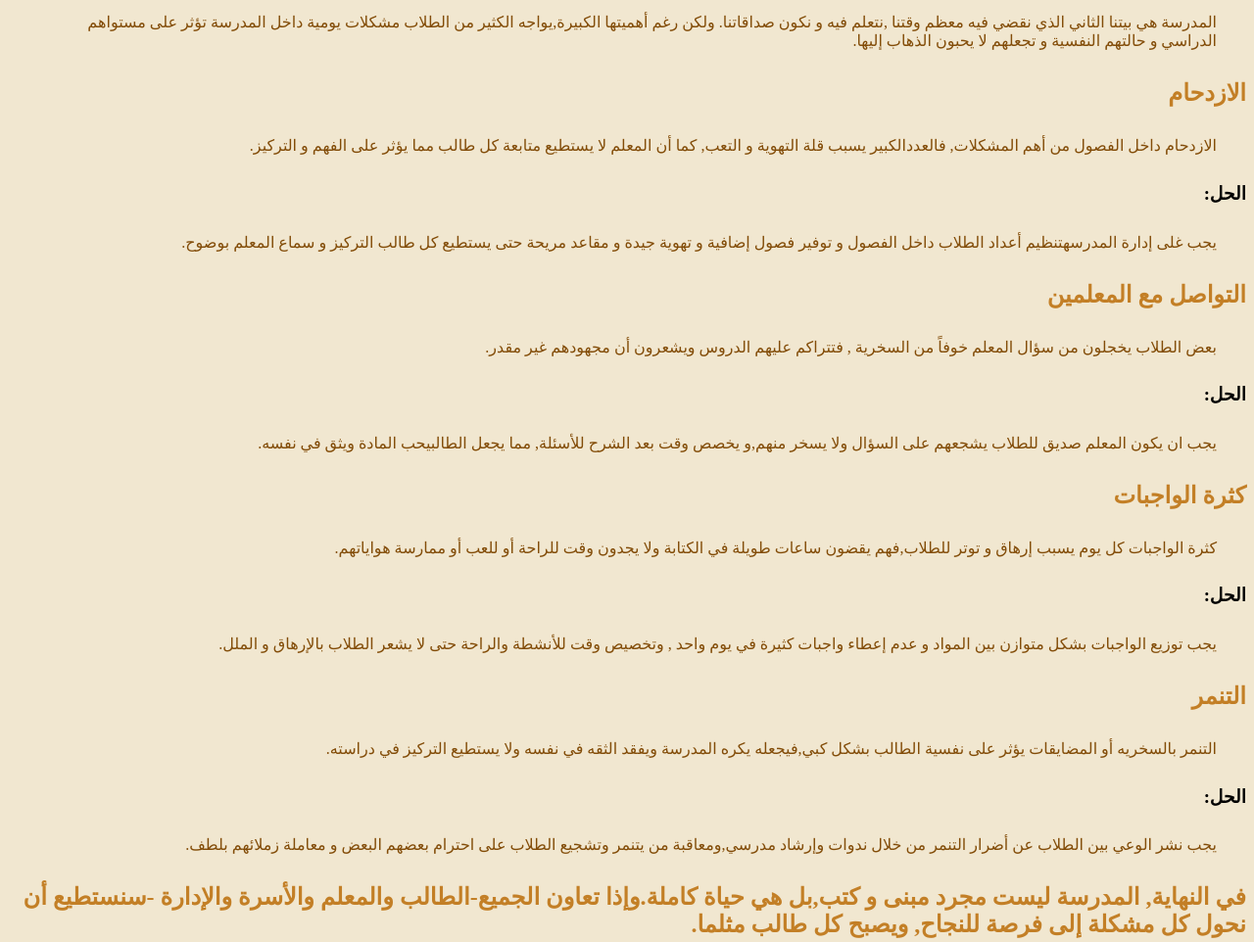
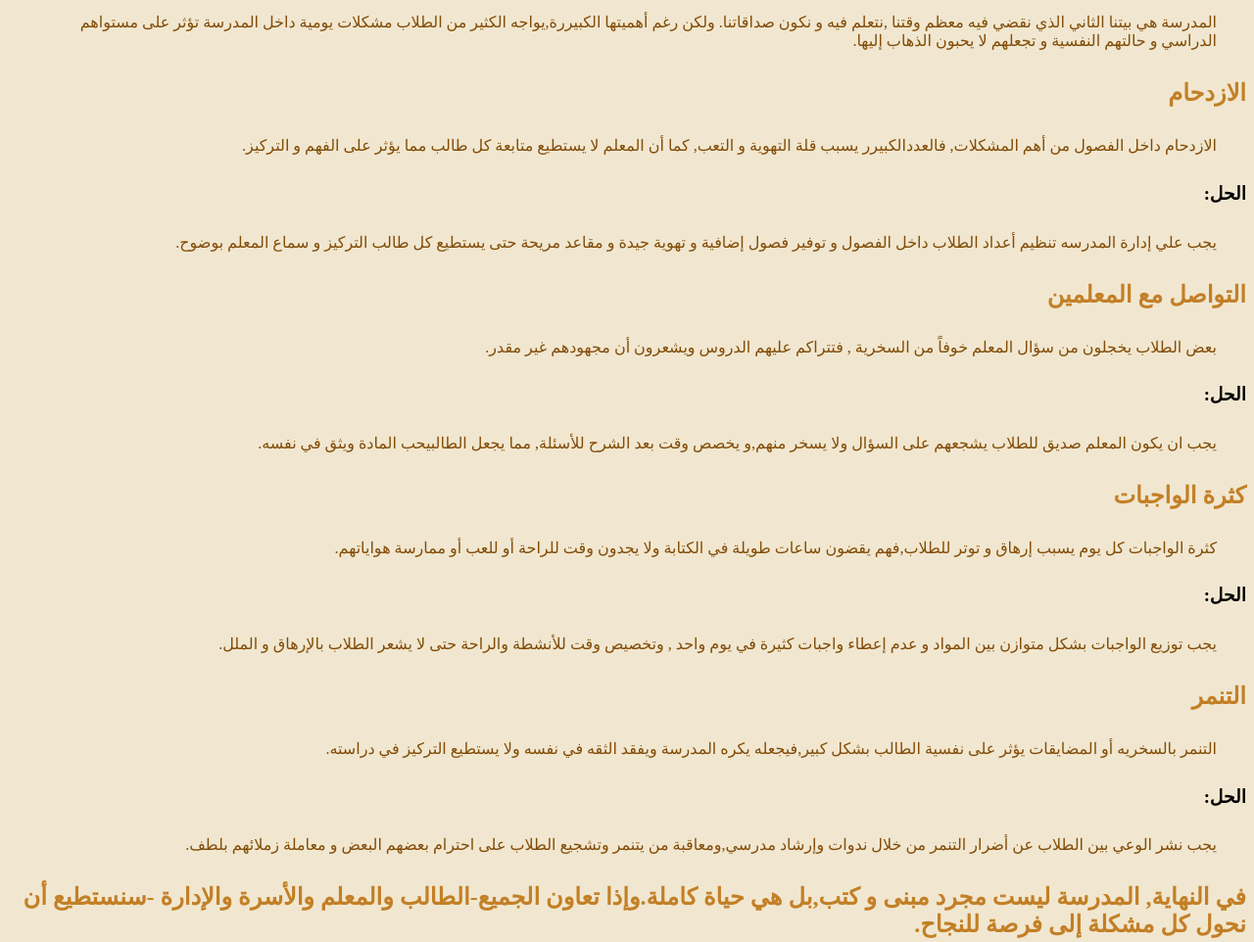
Before and after one commit to khattab-mostafa/farah-solve, a plain HTML site: page index.html in a window 1280 px wide. Shown: the part 454-1416 px from the top of the page at 98% size. Drawn offline with Linux system fonts and the light colour scheme.

Commit message:
Update index.html

```diff
--- a/index.html
+++ b/index.html
@@ -14,18 +14,18 @@
 
 
     <P>المدرسة هي بيتنا الثاني الذي نقضي فيه معظم وقتنا ,نتعلم فيه و نكون صداقاتنا. ولكن رغم
-        أهميتها الكبيرة,يواجه الكثير من الطلاب مشكلات يومية داخل المدرسة تؤثر على مستواهم الدراسي
+        أهميتها الكبيررة,يواجه الكثير من الطلاب مشكلات يومية داخل المدرسة تؤثر على مستواهم الدراسي
         و حالتهم النفسية و تجعلهم لا يحبون الذهاب إليها.
     </p>
 
     <h2>الازدحام </h2>
     <P>
-        الازدحام داخل الفصول من أهم المشكلات, فالعددالكبير يسبب قلة التهوية و التعب, كما أن
+        الازدحام داخل الفصول من أهم المشكلات, فالعددالكبيرر يسبب قلة التهوية و التعب, كما أن
         المعلم لا يستطيع متابعة كل طالب مما يؤثر على الفهم و التركيز.
     </P>
     <h3>الحل:</h3>
 
-    <P>يجب غلى إدارة المدرسهتنظيم أعداد الطلاب داخل الفصول و توفير فصول إضافية
+    <P>يجب علي إدارة المدرسه تنظيم أعداد الطلاب داخل الفصول و توفير فصول إضافية
         و تهوية جيدة و مقاعد مريحة حتى يستطيع كل طالب التركيز و سماع المعلم بوضوح.
 
     </P>
@@ -54,7 +54,7 @@
 
     <H2>التنمر </h2>
 
-    <P>التنمر بالسخريه أو المضايقات يؤثر على نفسية الطالب بشكل كبي,فيجعله يكره المدرسة ويفقد الثقه في نفسه
+    <P>التنمر بالسخريه أو المضايقات يؤثر على نفسية الطالب بشكل كبير,فيجعله يكره المدرسة ويفقد الثقه في نفسه
         ولا يستطيع التركيز في دراسته.
     </p>
 
@@ -66,7 +66,7 @@
     </p>
 
     <h2>في النهاية, المدرسة ليست مجرد مبنى و كتب,بل هي حياة كاملة.وإذا تعاون الجميع-الطالب والمعلم والأسرة والإدارة
-        -سنستطيع أن نحول كل مشكلة إلى فرصة للنجاح, ويصبح كل طالب مثلما.
+        -سنستطيع أن نحول كل مشكلة إلى فرصة للنجاح.
     </H2>
 
     <div
```
